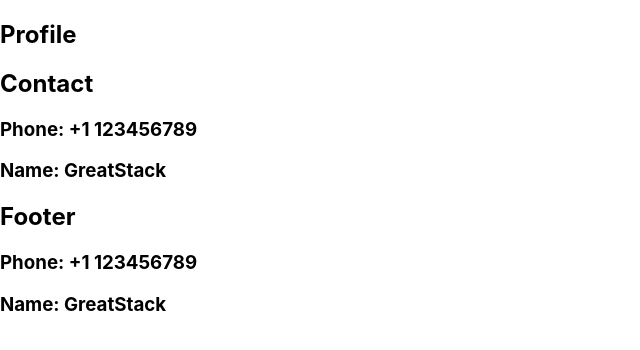
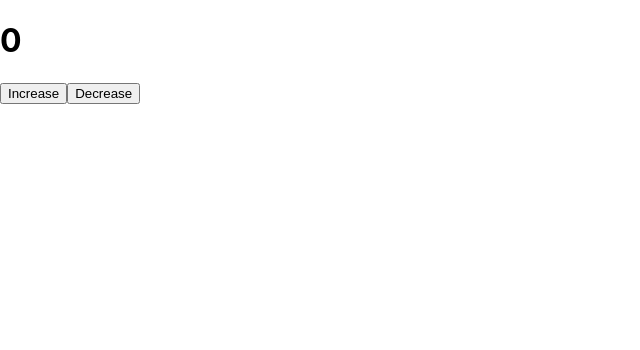
Before and after one commit to AHA193/test, a React (Create React App) app: page / in a window 1280 px wide. Shown: the top 350 px of the page, without its empty margins (0-640 px from the left). Built offline with nearby package versions, Linux system fonts and the light colour scheme.

Commit message:
useReducer Hook 7 - v1 Un compteur increment Decrement avec leUseState Hook

```diff
--- a/src/App.jsx
+++ b/src/App.jsx
@@ -1,18 +1,26 @@
-import React from 'react'
+import React, { useState } from 'react'
 import './App.css'
-import Profile from './components/Profile'
-import Footer from './components/Footer'
-//  to use the use context hook we have to create the context first
+
+// one simple counter that displays the count in this H1 then we have two
+// buttons and we have created this counter State using the use State Hook and the
+// initial value is zero and here we have added Setter function set count that
+// will increase the value by one and this decrease button will decrease the value
+// by one let me show you the web page also you can see here we have this
+// counter if I click on this increase button the counter value is
+// increasing and if I click on decrease button it is decreasing the counter
+// value now we will create the same counter functionality using use reducer
+// hook so first we have to import the useReducer from React
 
 
 function App() {
 
-
+  const [count, setCount] = useState(0);
 
   return (
 <>
-<Profile/>
-<Footer/>
+<h1>{count}</h1>
+<button onClick={()=>setCount(prev=>prev+1)}>Increase</button>
+<button onClick={()=>setCount(prev=>prev-1)}>Decrease</button>
 </>
   )
 }
--- a/src/components/Contact.jsx
+++ /dev/null
@@ -1,17 +0,0 @@
-import React, { useContext } from 'react'
-import { AppContext } from '../context/AppContext'
-
-const Contact = () => {
-
-    const {phone, name} = useContext(AppContext);
-
-    return (
-        <div>
-            <h2>Contact</h2>
-            <h3>Phone: {phone}</h3>
-            <h3>Name: {name}</h3>
-        </div>
-    )
-}
-
-export default Contact
--- a/src/components/Footer.jsx
+++ /dev/null
@@ -1,17 +0,0 @@
-import React, { useContext } from 'react'
-import { AppContext } from '../context/AppContext'
-
-const Footer = () => {
-
-    const {phone, name} = useContext(AppContext);
-
-    return (
-        <div>
-            <h2>Footer</h2>
-            <h3>Phone: {phone}</h3>
-            <h3>Name: {name}</h3>
-        </div>
-    )
-}
-
-export default Footer
--- a/src/components/Profile.jsx
+++ /dev/null
@@ -1,13 +0,0 @@
-import React from 'react'
-import Contact from './Contact'
-
-const Profile = () => {
-    return (
-        <div>
-            <h2>Profile</h2>
-            <Contact/>
-        </div>
-    )
-}
-
-export default Profile
--- a/src/context/AppContext.jsx
+++ /dev/null
@@ -1,16 +0,0 @@
-import { createContext } from "react";
-
-export const AppContext = createContext();
-
-const ContextProvider = (props)=>{
-
-    const phone = "+1 123456789"
-    const name = "GreatStack"
-
-    return(
-        <AppContext.Provider value={{phone, name}}>
-            {props.children}
-        </AppContext.Provider>
-    )
-}
-export default ContextProvider
--- a/src/index.tsx
+++ b/src/index.tsx
@@ -2,16 +2,16 @@
 import ReactDOM from 'react-dom/client';
 import './index.css';
 import App from './App';
-import ContextProvider from './context/AppContext.jsx';
+
 // import reportWebVitals from './reportWebVitals';
 
 const root = ReactDOM.createRoot(
   document.getElementById('root') as HTMLElement
 );
 root.render(
-  <ContextProvider>
+
       <App />
-  </ContextProvider>
+
 );
 
 
```
